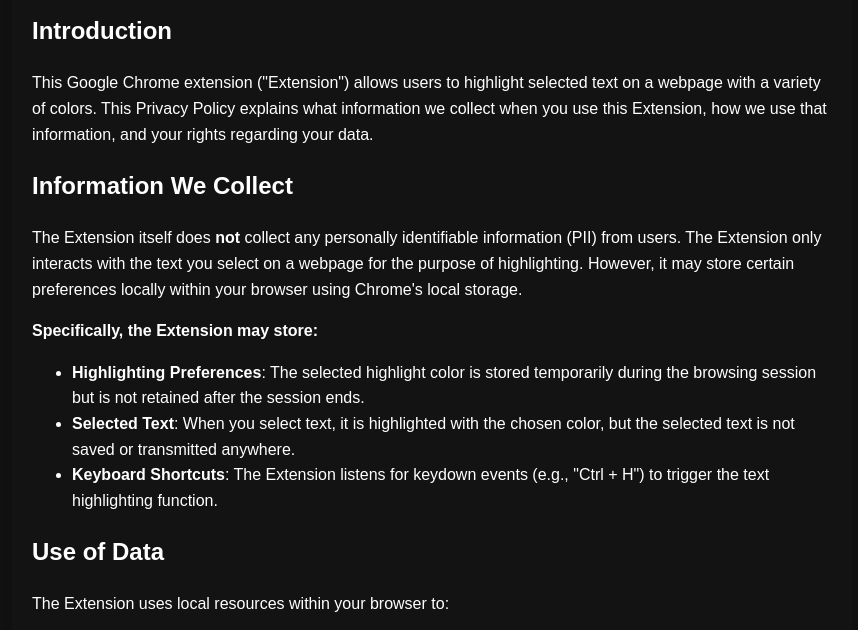
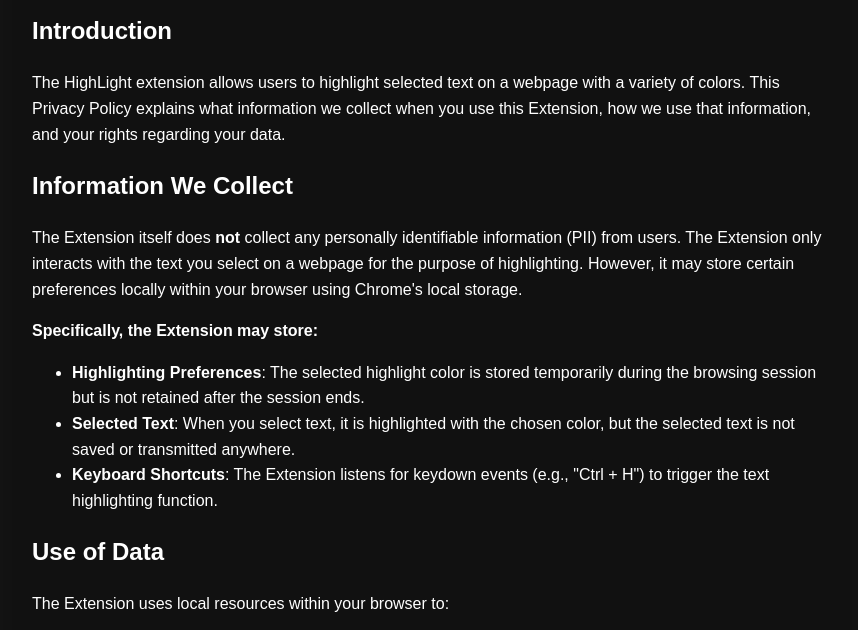
Before and after one commit to Shubr/Shubr.github.io, a plain HTML site: page privacy.html in a window 1280 px wide. Shown: the part 122-752 px from the top of the page, without its empty margins (208-1066 px from the left). Drawn offline with Linux system fonts and the light colour scheme.

Commit message:
update privacy

```diff
--- a/privacy.html
+++ b/privacy.html
@@ -1,22 +1,42 @@
 <!DOCTYPE html>
 <html lang="en">
   <head>
-    <meta charset="utf-8" />
-
-    <title>HighLight - Privacy Policy</title>
-    <link rel="stylesheet" href="./privacycss.css" />
+    <meta charset="UTF-8" />
+    <meta name="viewport" content="width=device-width, initial-scale=1.0" />
+    <title>Privacy Policy - Text Highlighter Extension</title>
+    <style>
+      body {
+        font-family: Arial, sans-serif;
+        line-height: 1.6;
+        margin: 0;
+        padding: 20px;
+        background-color: #131313;
+      }
+      h1,
+      h2,
+      p,
+      li {
+        color: #ffff;
+      }
+      .container {
+        max-width: 800px;
+        margin: 0 auto;
+        background: #111111;
+        padding: 20px;
+        box-shadow: 0 0 10px rgba(0, 0, 0, 0.1);
+      }
+    </style>
   </head>
-
   <body>
     <div class="container">
       <h1>Privacy Policy for Google Extension - HighLight</h1>
 
       <h2>Introduction</h2>
       <p>
-        This Google Chrome extension ("Extension") allows users to highlight
-        selected text on a webpage with a variety of colors. This Privacy Policy
-        explains what information we collect when you use this Extension, how we
-        use that information, and your rights regarding your data.
+        The HighLight extension allows users to highlight selected text on a
+        webpage with a variety of colors. This Privacy Policy explains what
+        information we collect when you use this Extension, how we use that
+        information, and your rights regarding your data.
       </p>
 
       <h2>Information We Collect</h2>
@@ -114,7 +134,7 @@
       </p>
 
       <h2>Contact Us</h2>
-      <p><strong>Email</strong>: shubhamrangra80@gmail.com<br /></p>
+      <p><strong>Email</strong>: Shubhamrangra80@gmail.com<br /></p>
 
       <h2>Effective Date</h2>
       <p>This Privacy Policy is effective as of 28/09/24.</p>
```
